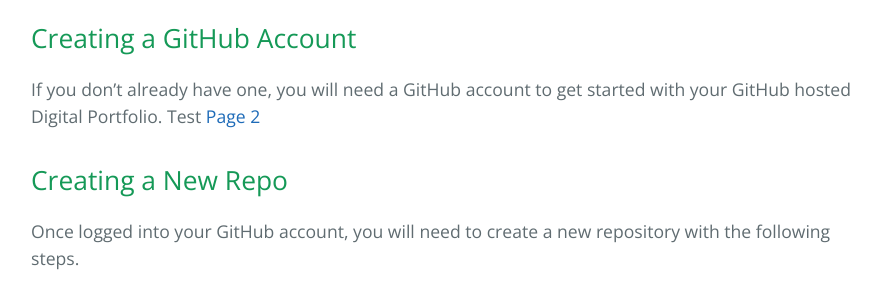
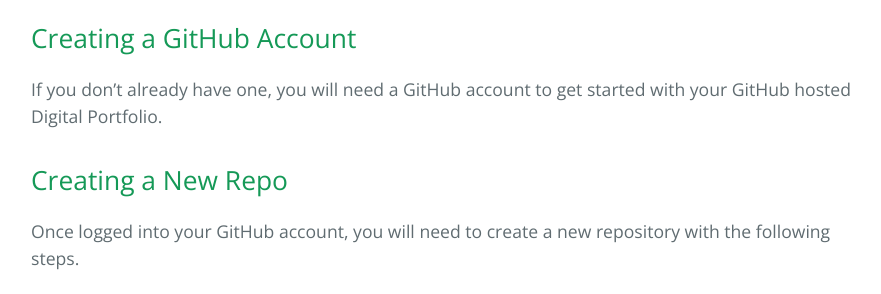
Before and after one commit to jdweaver14/guide, a Jekyll site: the page built from index.md, in a window 1280 px wide and 900 px high, scrolled down 910 px. Shown: the part 183-477 px from the top of the window, without its empty margins (193-1074 px from the left). Built offline with Jekyll 4.4.1, drawn with Linux system fonts in a browser that asks for light colours.

Commit message:
Update index.md

```diff
--- a/index.md
+++ b/index.md
@@ -12,7 +12,6 @@
 ## Creating a GitHub Account
 
 If you don’t already have one, you will need a GitHub account to get started with your GitHub hosted Digital Portfolio.
-Test <a href="page1.md">Page 2</a>
 
 ## Creating a New Repo
 
```
